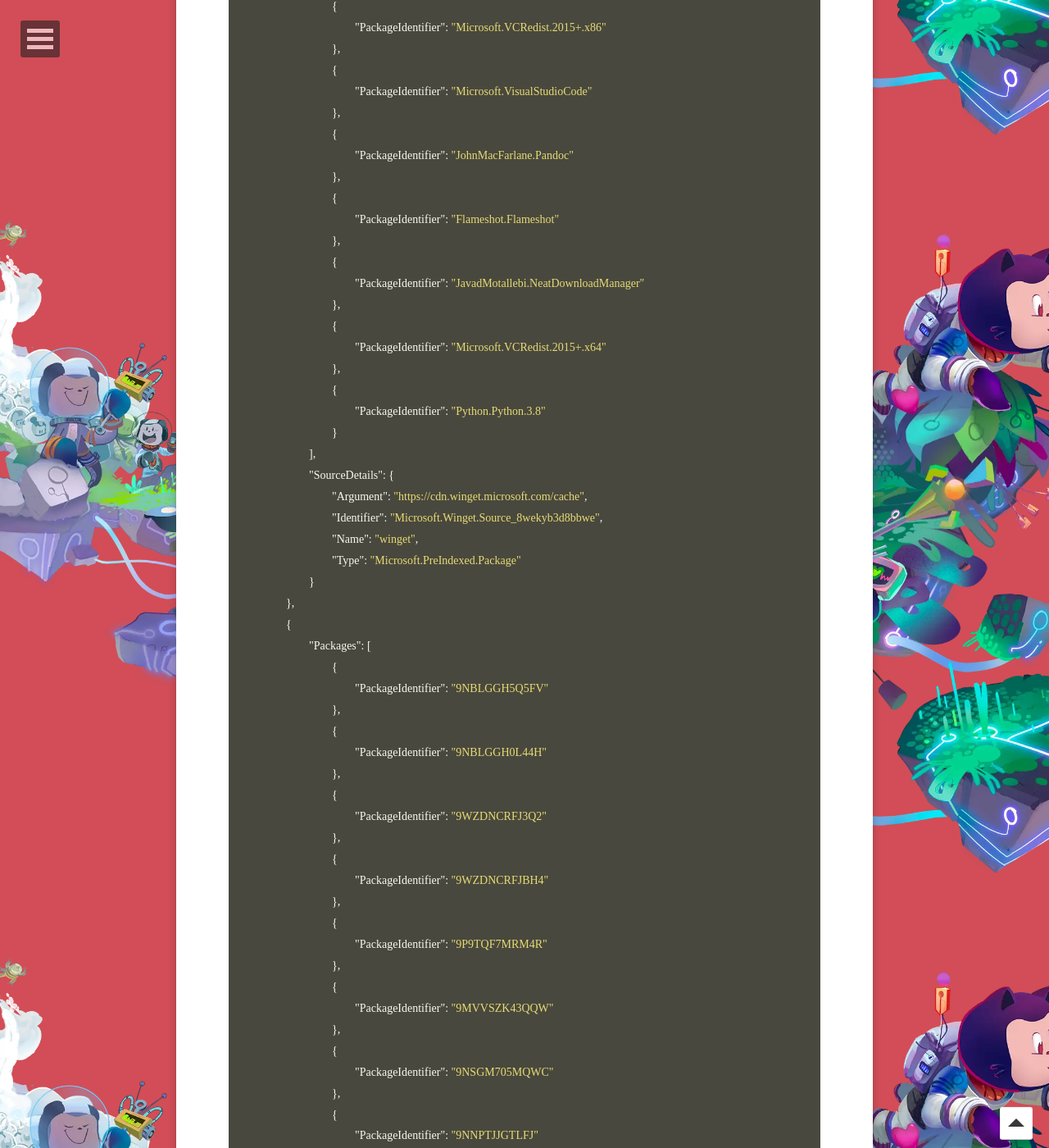
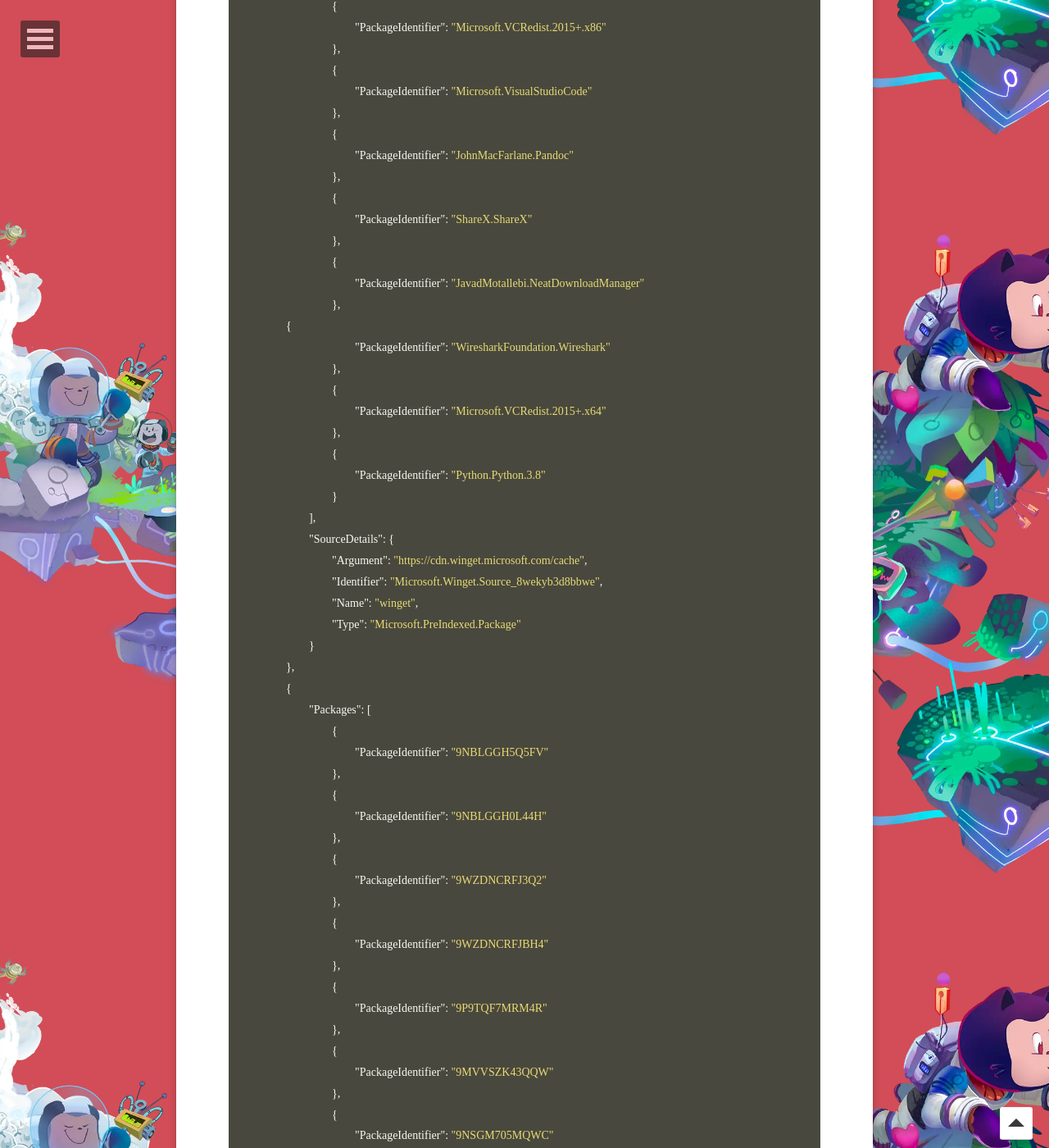
Before and after one commit to WebPavel/WebPavel.github.io, a Jekyll site: the page built from _posts/2023-04-14-WinGet-Usage.md, in a window 1280 px wide and 1400 px high, scrolled down 1624 px. Shown: the whole window at 82% size. Built offline with Jekyll 4.4.1, drawn with Linux system fonts in a browser that asks for light colours; some web fonts are replaced; some of the changed text lies outside the part shown.

Commit message:
Update 2023-04-14-WinGet-Usage.md

```diff
--- a/_posts/2023-04-14-WinGet-Usage.md
+++ b/_posts/2023-04-14-WinGet-Usage.md
@@ -68,10 +68,13 @@
 					"PackageIdentifier": "JohnMacFarlane.Pandoc"
 				},
 				{
-					"PackageIdentifier": "Flameshot.Flameshot"
+					"PackageIdentifier": "ShareX.ShareX"
 				},
 				{
 					"PackageIdentifier": "JavadMotallebi.NeatDownloadManager"
+				},
+                {
+					"PackageIdentifier": "WiresharkFoundation.Wireshark"
 				},
 				{
 					"PackageIdentifier": "Microsoft.VCRedist.2015+.x64"
```
Also changed, not shown: other parts of _posts/2023-04-14-WinGet-Usage.md (+2 -2 lines).
